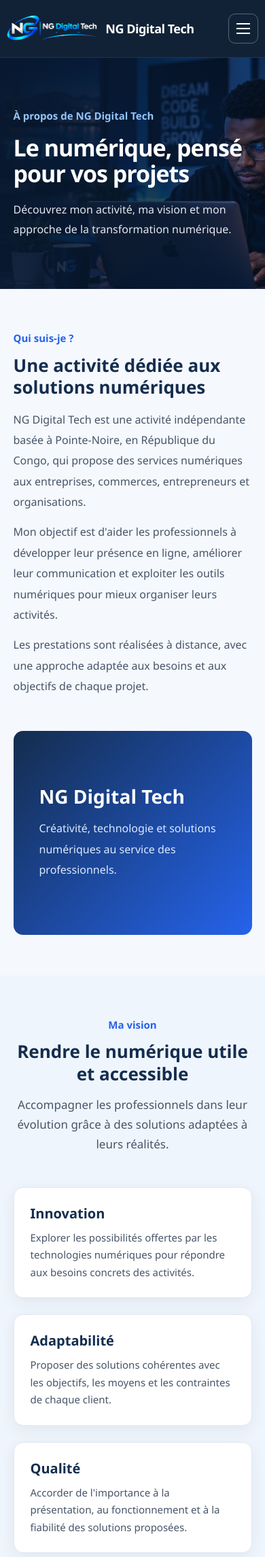
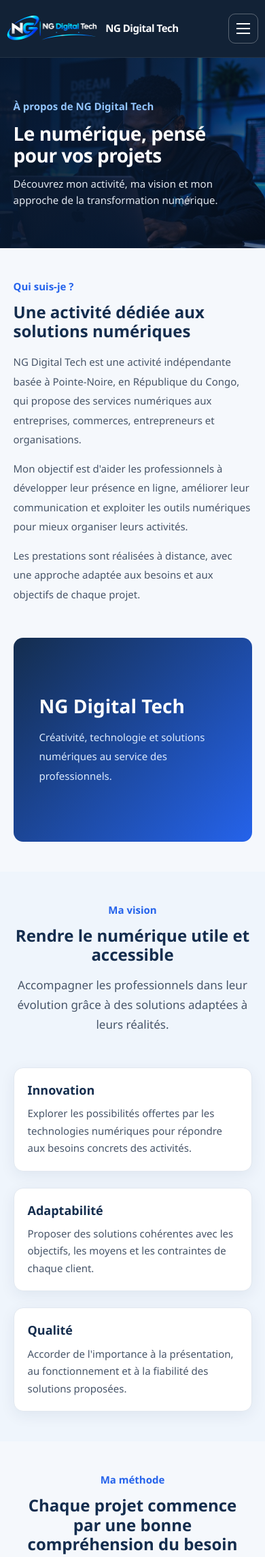
Before and after one commit to rabbingabelet11-design/ng-digital-tech, a Flask app: page /about in a window 390 px wide. Shown: the top 2290 px of the page at 68% size. Run offline with Flask 3, Linux system fonts and the light colour scheme.

Commit message:
Update base.html

```diff
--- a/templates/base.html
+++ b/templates/base.html
@@ -6,6 +6,25 @@
     <meta name="description" content="{% block description %}NG Digital Tech : solutions numériques à Pointe-Noire.{% endblock %}">
     <title>{% block title %}NG Digital Tech | Solutions numériques{% endblock %}</title>
     <link rel="stylesheet" href="{{ url_for('static', filename='css/style.css') }}">
+    <style>
+        /* Réglages téléphone : tailles réduites et image mieux cadrée */
+        html { -webkit-text-size-adjust: 100%; text-size-adjust: 100%; }
+        @media (max-width: 600px) {
+            body { font-size: 15px; }
+            .hero__img { object-position: 72% center; }
+            .hero { min-height: 280px; }
+            .hero--home { min-height: 460px; }
+            .hero__content { padding: 44px 0; }
+            .hero h1 { font-size: 28px; line-height: 1.15; letter-spacing: -0.5px; margin: 10px 0 14px; }
+            .hero p { font-size: 15px; line-height: 1.6; }
+            .hero-actions { margin-top: 22px; gap: 10px; }
+            h2 { font-size: 24px; line-height: 1.2; }
+            h3 { font-size: 18px; }
+            .section { padding: 44px 0; }
+            .card { padding: 20px; }
+            .brand span { font-size: 15px; }
+        }
+    </style>
 </head>
 
 <body>
```
